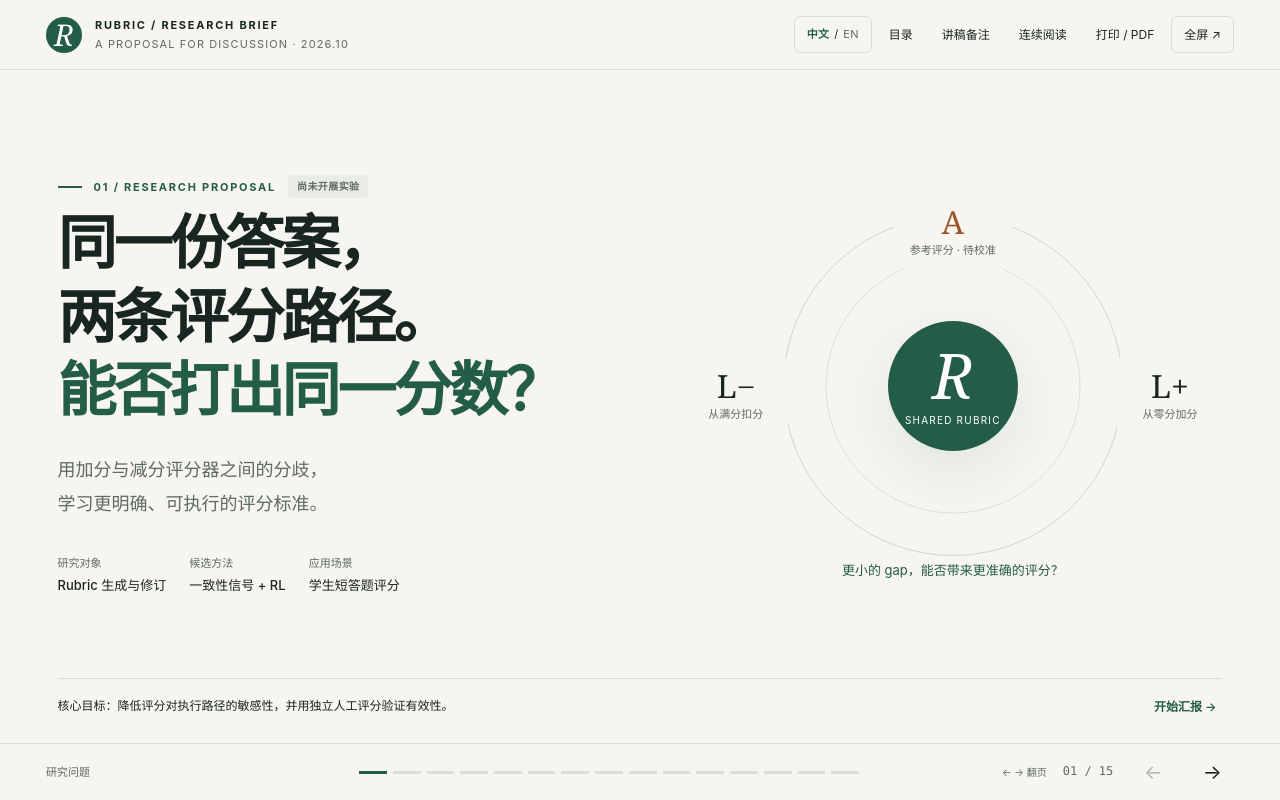
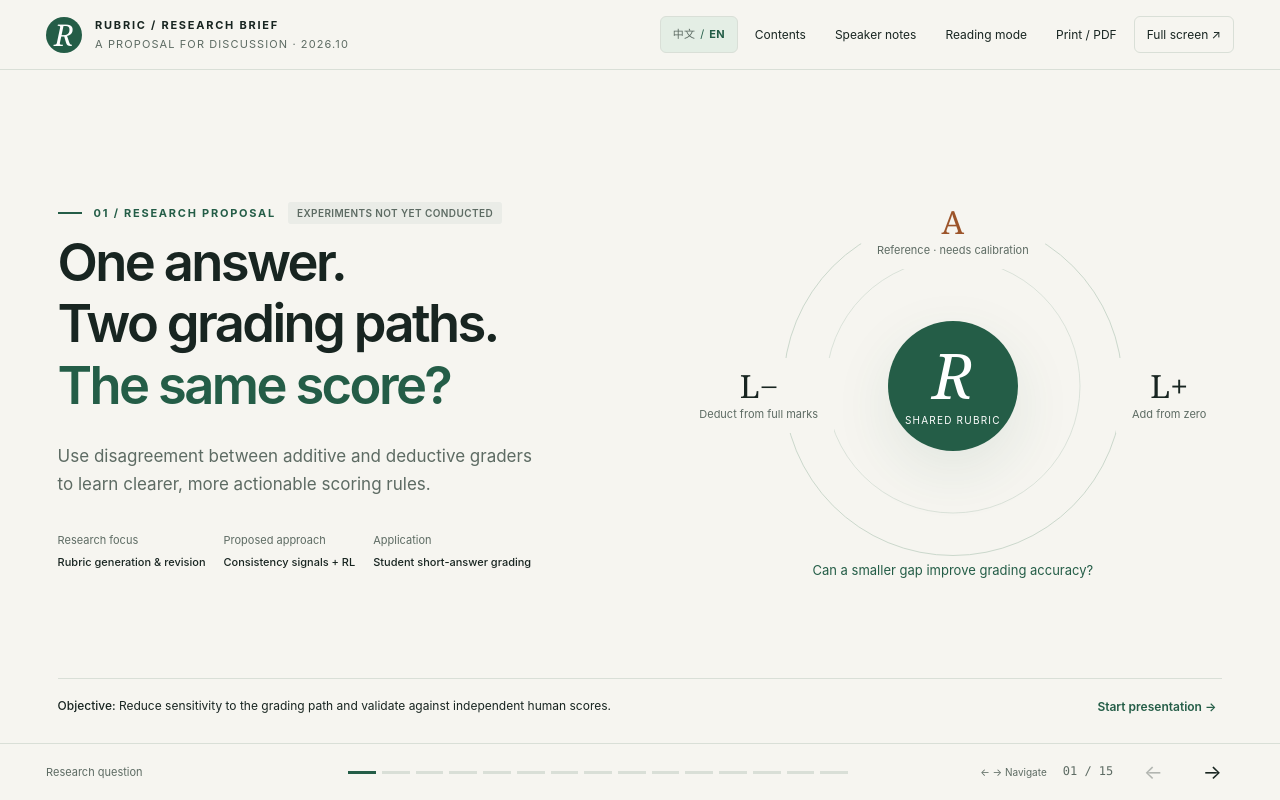
Before and after one commit to kxxuuu/rubric-research-brief, a plain HTML site: page index.html in a window 1280 px wide. Drawn offline with Linux system fonts and the light colour scheme.

Commit message:
Default presentation to English with manual Chinese toggle

```diff
--- a/index.html
+++ b/index.html
@@ -900,7 +900,7 @@ html[lang=en] .closing h2{font-size:40px;line-height:1.25}html[lang=en] .discuss
     document.querySelectorAll('.step').forEach(function(b,i){b.setAttribute('aria-label',(language==='en'?'Slide '+(i+1)+': ':'第 '+(i+1)+' 页：')+slides[i].dataset.title)});
     document.querySelectorAll('.overview-card').forEach(function(b,i){b.querySelector('strong').textContent=slides[i].dataset.title;b.querySelector('small').textContent=slides[i].dataset.subtitle});
   }
-  function applyLanguage(next,persist){
+  function applyLanguage(next){
     language=next==='en'?'en':'zh';
     document.documentElement.lang=language==='en'?'en':'zh-CN';
     textBindings.forEach(function(binding){binding.node.data=t(binding.source)});
@@ -910,7 +910,6 @@ html[lang=en] .closing h2{font-size:40px;line-height:1.25}html[lang=en] .discuss
     button.title=language==='en'?'切换到中文':'Switch to English';
     button.setAttribute('aria-pressed',String(language==='en'));
     button.querySelectorAll('[data-lang-code]').forEach(function(label){label.classList.toggle('selected',label.dataset.langCode===language)});
-    if(persist!==false){try{localStorage.setItem('rubric-brief-language',language)}catch(e){}}
     refreshChrome();setRubric(rubricClear);setCounter(counterCorrect);updateCost();setPage(current,false);
   }
   document.getElementById('languageBtn').addEventListener('click',function(){applyLanguage(language==='en'?'zh':'en')});
@@ -985,8 +984,7 @@ html[lang=en] .closing h2{font-size:40px;line-height:1.25}html[lang=en] .discuss
   ['sampleN','rubricK','repeatR'].forEach(function(id){document.getElementById(id).addEventListener('input',updateCost)});
   window.addEventListener('hashchange',function(){var n=Number(location.hash.slice(1));if(Number.isInteger(n)&&n>=1&&n<=slides.length)setPage(n-1)});
   var initial=Number(location.hash.slice(1));current=Number.isInteger(initial)&&initial>=1&&initial<=slides.length?initial-1:0;
-  var savedLanguage='zh';try{savedLanguage=localStorage.getItem('rubric-brief-language')||'zh'}catch(e){}
-  applyLanguage(savedLanguage,false);
+  applyLanguage('en');
 })();
 </script>
 </body>
```
